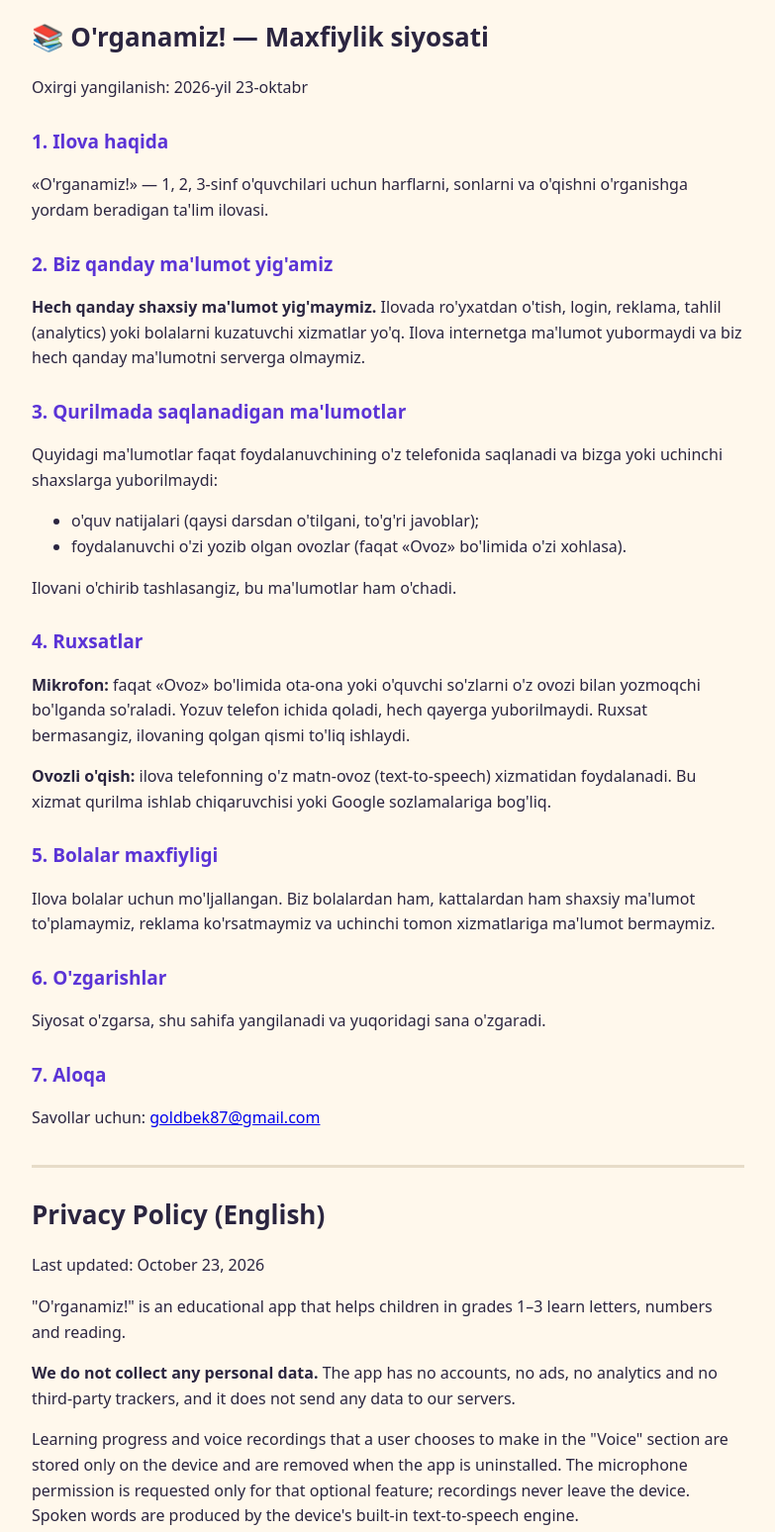
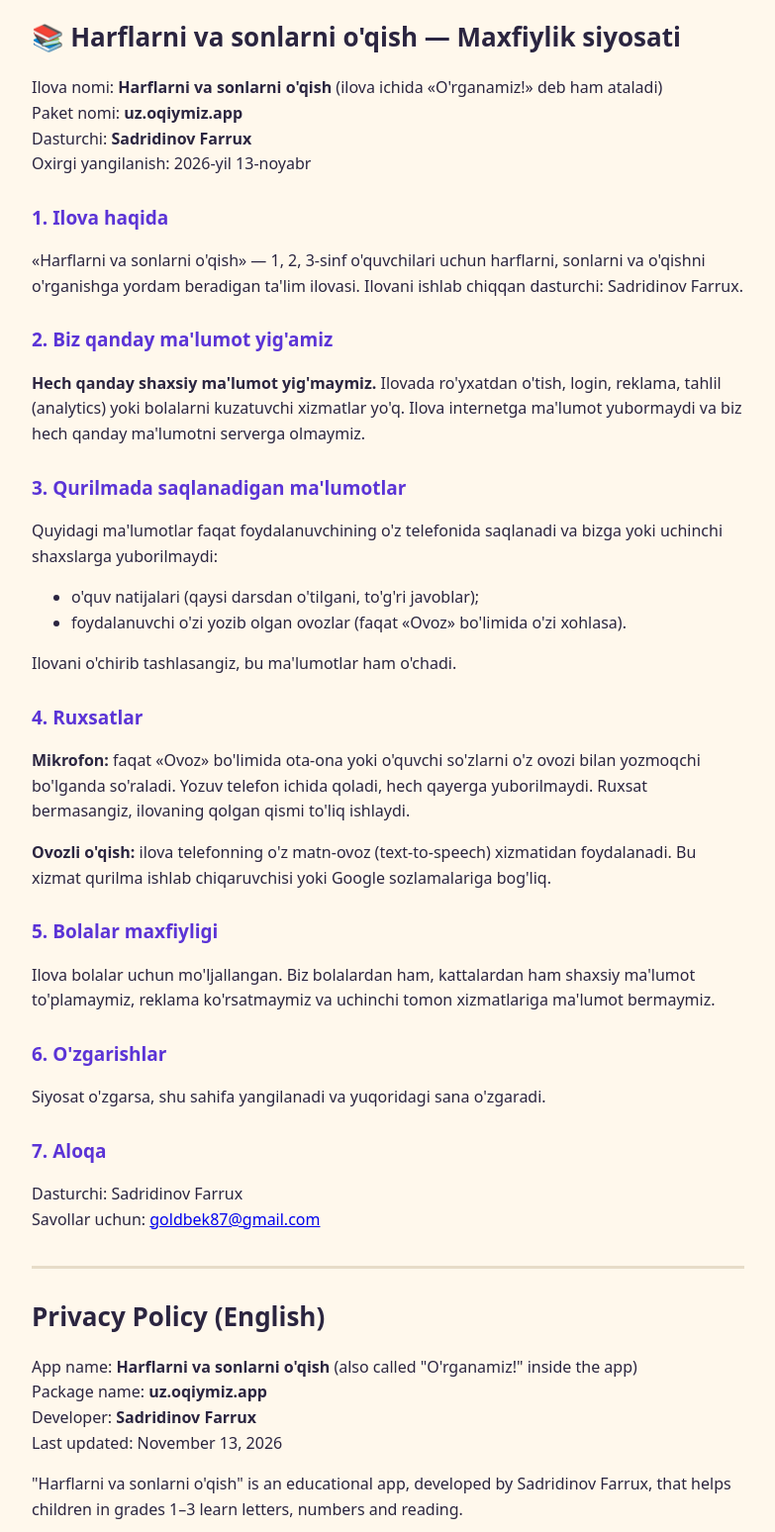
Before and after one commit to acclemoxy-sys/bola, a website: page privacy.html in a window 1280 px wide. Shown: the part 20-1568 px from the top of the page at 99% size, without its empty margins (248-1031 px from the left). Drawn offline with Linux system fonts and the light colour scheme.

Commit message:
Add files via upload

```diff
--- a/privacy.html
+++ b/privacy.html
@@ -1,18 +1,21 @@
 <!DOCTYPE html>
 <html lang="uz"><head><meta charset="utf-8">
 <meta name="viewport" content="width=device-width, initial-scale=1">
-<title>Maxfiylik siyosati — O'rganamiz!</title>
+<title>Maxfiylik siyosati — Harflarni va sonlarni o'qish</title>
 <style>
 body{font-family:system-ui,-apple-system,"Segoe UI",Roboto,sans-serif;max-width:720px;margin:0 auto;padding:20px;line-height:1.6;color:#2b2540;background:#fff8ec}
 h1{font-size:26px}h2{font-size:19px;margin-top:26px;color:#5b34d6}
 .lang{border-top:3px solid #e7dcc8;margin-top:34px;padding-top:10px}
 </style></head><body>
 
-<h1>📚 O'rganamiz! — Maxfiylik siyosati</h1>
-<p>Oxirgi yangilanish: 2026-yil 23-oktabr</p>
+<h1>📚 Harflarni va sonlarni o'qish — Maxfiylik siyosati</h1>
+<p>Ilova nomi: <b>Harflarni va sonlarni o'qish</b> (ilova ichida «O'rganamiz!» deb ham ataladi)<br>
+Paket nomi: <b>uz.oqiymiz.app</b><br>
+Dasturchi: <b>Sadridinov Farrux</b><br>
+Oxirgi yangilanish: 2026-yil 13-noyabr</p>
 
 <h2>1. Ilova haqida</h2>
-<p>«O'rganamiz!» — 1, 2, 3-sinf o'quvchilari uchun harflarni, sonlarni va o'qishni o'rganishga yordam beradigan ta'lim ilovasi.</p>
+<p>«Harflarni va sonlarni o'qish» — 1, 2, 3-sinf o'quvchilari uchun harflarni, sonlarni va o'qishni o'rganishga yordam beradigan ta'lim ilovasi. Ilovani ishlab chiqqan dasturchi: Sadridinov Farrux.</p>
 
 <h2>2. Biz qanday ma'lumot yig'amiz</h2>
 <p><b>Hech qanday shaxsiy ma'lumot yig'maymiz.</b> Ilovada ro'yxatdan o'tish, login, reklama, tahlil (analytics) yoki bolalarni kuzatuvchi xizmatlar yo'q. Ilova internetga ma'lumot yubormaydi va biz hech qanday ma'lumotni serverga olmaymiz.</p>
@@ -36,16 +39,20 @@ h1{font-size:26px}h2{font-size:19px;margin-top:26px;color:#5b34d6}
 <p>Siyosat o'zgarsa, shu sahifa yangilanadi va yuqoridagi sana o'zgaradi.</p>
 
 <h2>7. Aloqa</h2>
-<p>Savollar uchun: <a href="mailto:goldbek87@gmail.com">goldbek87@gmail.com</a></p>
+<p>Dasturchi: Sadridinov Farrux<br>
+Savollar uchun: <a href="mailto:goldbek87@gmail.com">goldbek87@gmail.com</a></p>
 
 <div class="lang">
 <h1>Privacy Policy (English)</h1>
-<p>Last updated: October 23, 2026</p>
-<p>"O'rganamiz!" is an educational app that helps children in grades 1–3 learn letters, numbers and reading.</p>
+<p>App name: <b>Harflarni va sonlarni o'qish</b> (also called "O'rganamiz!" inside the app)<br>
+Package name: <b>uz.oqiymiz.app</b><br>
+Developer: <b>Sadridinov Farrux</b><br>
+Last updated: November 13, 2026</p>
+<p>"Harflarni va sonlarni o'qish" is an educational app, developed by Sadridinov Farrux, that helps children in grades 1–3 learn letters, numbers and reading.</p>
 <p><b>We do not collect any personal data.</b> The app has no accounts, no ads, no analytics and no third-party trackers, and it does not send any data to our servers.</p>
 <p>Learning progress and voice recordings that a user chooses to make in the "Voice" section are stored only on the device and are removed when the app is uninstalled. The microphone permission is requested only for that optional feature; recordings never leave the device. Spoken words are produced by the device's built-in text-to-speech engine.</p>
 <p>The app is designed for children and does not show ads or share data with third parties.</p>
-<p>Contact: <a href="mailto:goldbek87@gmail.com">goldbek87@gmail.com</a></p>
+<p>Contact: Sadridinov Farrux, <a href="mailto:goldbek87@gmail.com">goldbek87@gmail.com</a></p>
 </div>
 
 </body></html>
```
